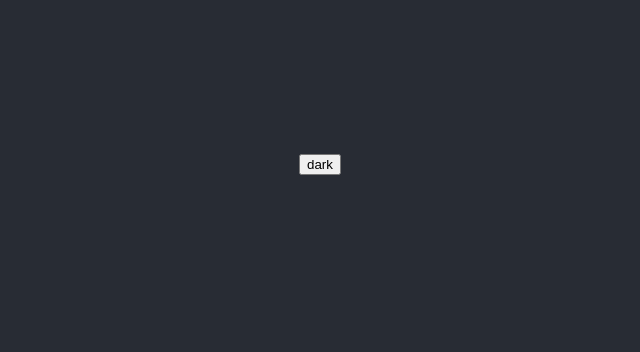
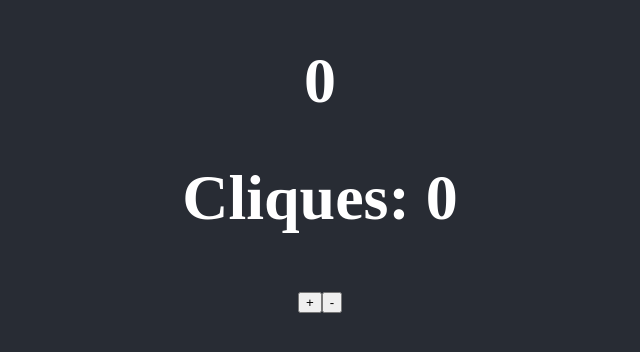
Before and after one commit to devMatheus-Cunha/react-hooks-study, a React (Create React App) app: page / in a window 1280 px wide. Shown: the part 242-594 px from the top of the page, without its empty margins (320-960 px from the left). Built offline with nearby package versions, Linux system fonts and the light colour scheme.

Commit message:
feat: useReducer

```diff
--- a/src/App.tsx
+++ b/src/App.tsx
@@ -5,13 +5,15 @@
 import UseState from "./hooks/UseState";
 import UseEffect from "./hooks/UseEffect";
 import UseContext from "./hooks/UseContext";
+import UseReducer from "./hooks/useReducer";
 
 function App() {
   return (
     <>
       {/* <UseState /> */}
       {/* <UseEffect /> */}
-      <UseContext />
+      {/* <UseContext /> */}
+      <UseReducer />
     </>
   );
 }
--- /dev/null
+++ b/src/hooks/useReducer.tsx
@@ -0,0 +1,53 @@
+import React, { useReducer } from "react";
+
+function reducer(state: any, action: any) {
+  switch (action.type) {
+    case "plus":
+      return {
+        counter: state.counter + 1,
+        clicks: state.clicks + 1,
+      };
+
+    case "minus":
+      return {
+        counter: state.counter - 1,
+        clicks: state.clicks - 1,
+      };
+    default:
+      return state;
+  }
+}
+
+const initialValue = {
+  counter: 0,
+  clicks: 0,
+};
+
+export default function UseReducer() {
+  const [state, dispatch] = useReducer(reducer, initialValue);
+  // const reducer = useReducer(
+  // function (state: any, action: any) {},
+  // "Matheus",
+  // function(initialValue){
+  //   return { name: initialValue}
+  // },
+  // );
+  // console.log(reducer);
+
+  function handlePlus() {
+    dispatch({ type: "plus" });
+  }
+
+  function handleMinus() {
+    dispatch({ type: "minus" });
+  }
+
+  return (
+    <>
+      <h1>{state?.counter}</h1>
+      <h1>Cliques: {state?.clicks}</h1>
+      <button onClick={handlePlus}>+</button>
+      <button onClick={handleMinus}>-</button>
+    </>
+  );
+}
```
